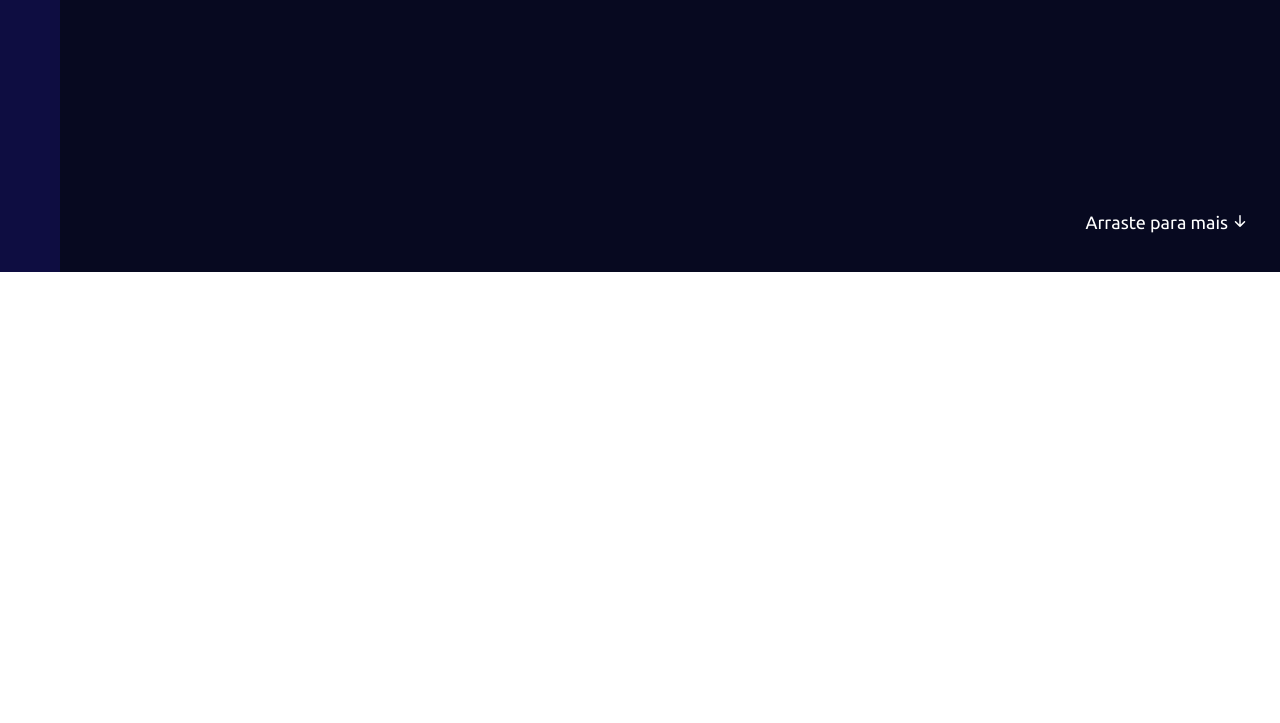
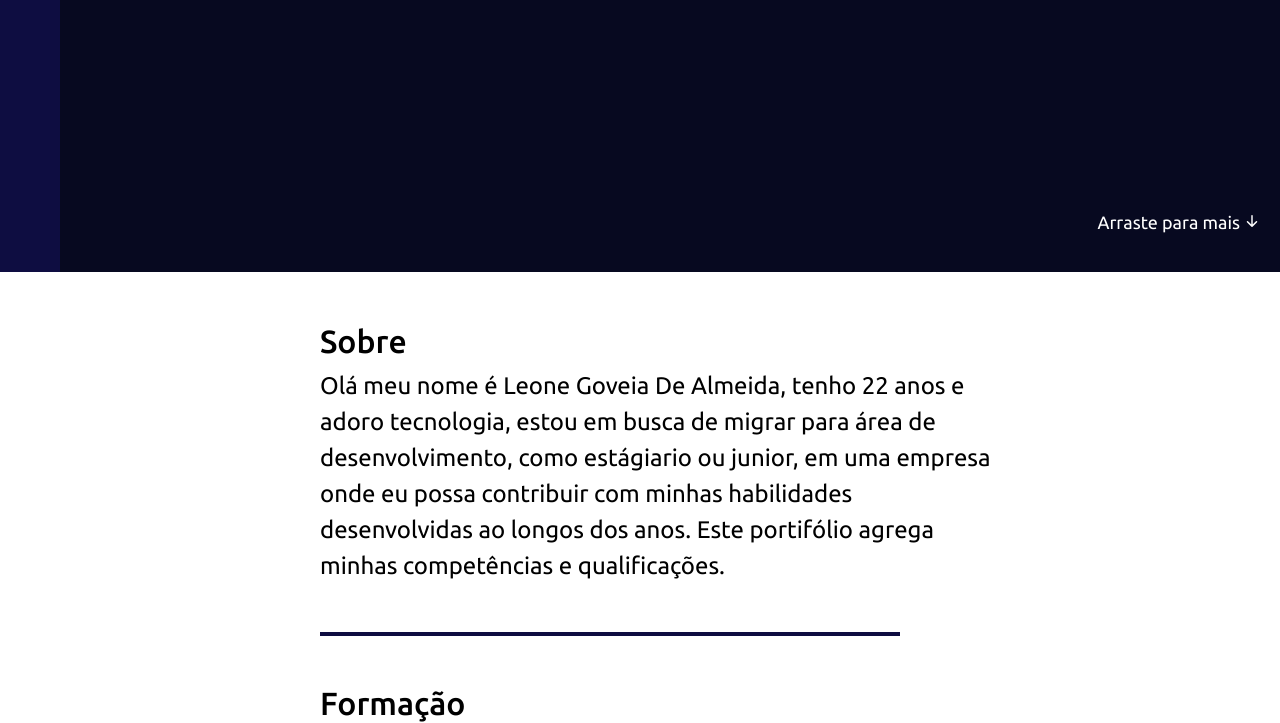
Before and after one commit to Leone3333/portifolio, a website: page public/template/index.html in a window 1280 px wide. Shown: the part 528-1251 px from the top of the page. Before the commit the page ends 800 px from the top, so only its background shows below. Drawn offline with nearby package versions, Linux system fonts and the light colour scheme; files whose address does not match are found by name.

Commit message:
add divSecoes

```diff
--- a/public/static/style.css
+++ b/public/static/style.css
@@ -6,6 +6,9 @@
     --verde: #05b451;
     --branco: #fff;
 
+}
+*, *::before, *::after {
+    box-sizing: border-box;
 }
 
 html,
@@ -182,10 +185,46 @@ span:hover {
     font-size: 24px;
 }
 
+.divSecoes {
+    width: 100%;
+    height: auto;
+    padding-left: 320px;
+    background: var(--branco);
+}
+
+.divSobre{
+    padding-top: 50px;
+    padding-right: 280px;
+    text-align: left;
+    /* border: 1px solid #dde1f4; */
+    box-shadow: #000;
+}
+
+.divSobre section h2 {
+    font-size: 32px;
+}
+
+.divSobre section p {
+    font-size: 24px;
+}
+
+.divSobre section p,h2 {
+    font-family: Ubuntu, arial;
+    color: #000;
+}
+
+.divisao1{
+    width: calc(100% - 380px);
+    margin-top: 3rem;
+    margin-bottom: 3rem;
+    border: 2px solid var(--roxo1);
+}
+
 @media (min-width:768px) {
     .btn-menu-mobile {
         display: none;
     }
+
     .sideBarDiv {
         width: 60px;
         transform: translateX(0);
@@ -203,7 +242,7 @@ span:hover {
     }
 
     .containerClass main {
-        padding-left: 280px;
+        padding-left: 320px;
         text-align: center;
     }
 
--- a/public/template/index.html
+++ b/public/template/index.html
@@ -71,7 +71,7 @@
         </section>
     </div>
 
-    <div class="containerClass container-fluid">
+    <div class="containerClass">
         <main class="d-flex flex-column justify-content-between">
 
             <div class="conteudoHero d-flex flex-column align-items-center align-items-md-start gap-4">
@@ -91,9 +91,31 @@
             </div>
         </main>
 
-        <section id="sobre">
+        <div class="divSecoes">
 
-        </section>
+            <div class="divSobre">
+                <section id="sobre">
+                    <h2>Sobre</h2>
+                    <p>Olá meu nome é Leone Goveia De Almeida, tenho 22 anos e adoro tecnologia, estou em busca de
+                        migrar
+                        para área de desenvolvimento, como estágiario ou junior, em uma empresa onde eu possa contribuir
+                        com
+                        minhas habilidades desenvolvidas ao longos dos anos. Este portifólio agrega minhas competências
+                        e
+                        qualificações.</p>
+                </section>
+            </div>
+
+            <div class="divisao1"></div>
+
+            <div class="divFormacao">
+                <section id="formacao">
+                    <h2>Formação</h2>
+                    <p></p>
+                </section>
+            </div>
+
+        </div>
     </div>
 
 </body>
```
Also changed, not shown: README.md.
